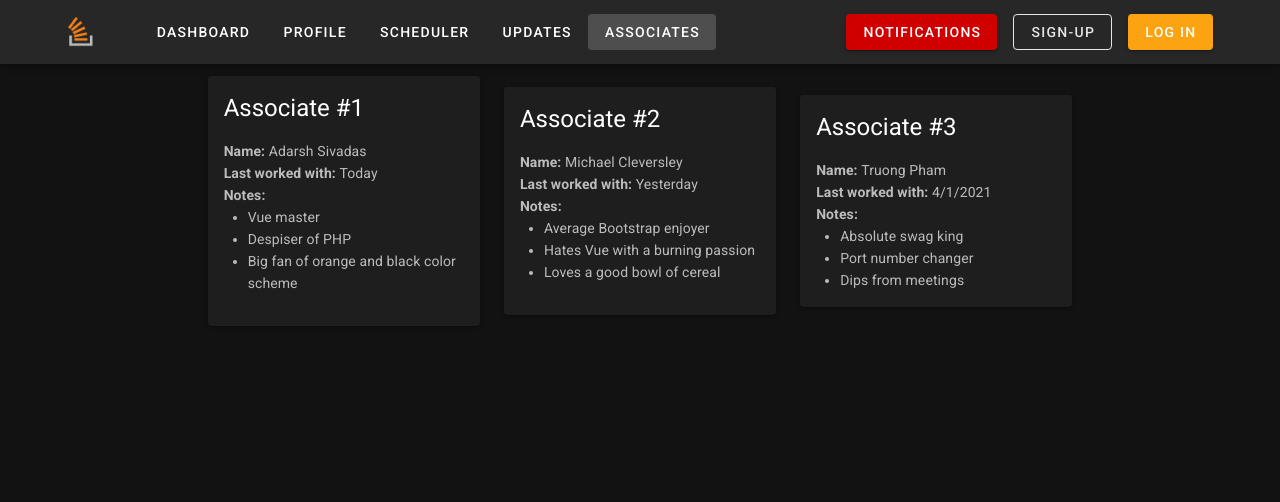
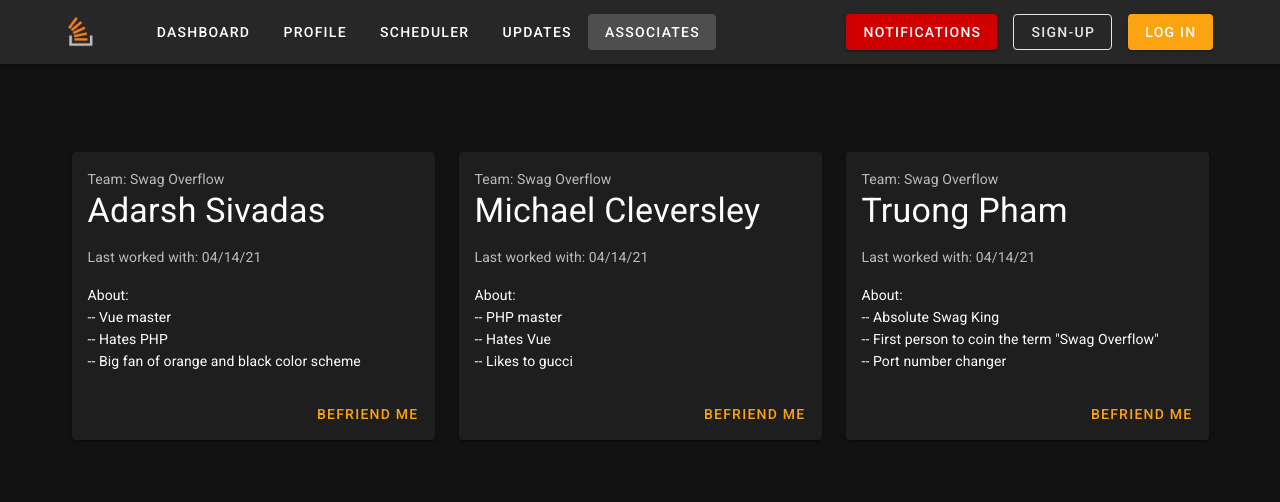
Before and after one commit to cse442-at-ub/cse442-project-swag-overflow, a Nuxt app in the folder front-end/: page /associates in a window 1280 px wide. Shown: the top 502 px of the page. Built offline with nearby package versions, Linux system fonts and the light colour scheme; what vue-notification would draw is missing.

Commit message:
#26 Update the associates page into newer format
Changed the website title to "Swag Overflow"

```diff
--- a/front-end/nuxt.config.js
+++ b/front-end/nuxt.config.js
@@ -7,8 +7,8 @@ export default {
     base: '/CSE442-542/2021-Spring/cse-442m/front-end/dist'
   },
   head: {
-    titleTemplate: '%s - front-end',
-    title: 'front-end',
+    titleTemplate: 'Swag Overflow',
+    title: 'Swag Overflow',
     htmlAttrs: {
       lang: 'en'
     },
--- a/front-end/pages/associates.vue
+++ b/front-end/pages/associates.vue
@@ -1,61 +1,105 @@
 <template>
-    <v-row justify="center" align="center">
-        <v-col cols="3">
-            <v-card>
-                <v-card-title class="headline">
-                Associate #1
-                </v-card-title>
+  <v-app id="associates">
+    <v-main>
+      <v-container>
+        <v-row>
+          <v-col
+            cols="4"
+          >
+            <v-card class="mx-auto"
+            >
               <v-card-text>
-                    <p>
-                        <b>Name: </b>Adarsh Sivadas<br>
-                        <b>Last worked with: </b>Today<br>
-                        <b>Notes: </b><br>
-                    <ul>
-                        <li>Vue master</li>
-                        <li>Despiser of PHP</li>
-                        <li>Big fan of orange and black color scheme</li>
-                    </ul>
+                <div>Team: Swag Overflow</div>
+                <p class="display-1 text--primary">
+                  Adarsh Sivadas
                 </p>
+                <p>Last worked with: 04/14/21</p>
+                <div class="text--primary">
+                  About:<br>
+                  -- Vue master <br>
+                  -- Hates PHP <br>
+                  -- Big fan of orange and black color scheme <br>
+                </div>
               </v-card-text>
+
+              <v-card-actions>
+                <v-spacer></v-spacer>
+                <v-btn
+                  text
+                  color="accent"
+                >
+                  Befriend me
+                </v-btn>
+              </v-card-actions>
             </v-card>
           </v-col>
-        <v-col cols="3">
-            <v-card>
-                <v-card-title class="headline">
-                Associate #2
-                </v-card-title>
+
+          <v-col
+            cols="4"
+          >
+            <v-card class="mx-auto"
+            >
               <v-card-text>
-                    <p>
-                        <b>Name: </b>Michael Cleversley<br>
-                        <b>Last worked with: </b>Yesterday<br>
-                        <b>Notes: </b><br>
-                        <ul>
-                            <li>Average Bootstrap enjoyer</li>
-                            <li>Hates Vue with a burning passion</li>
-                            <li>Loves a good bowl of cereal</li>
-                        </ul>
+                <div>Team: Swag Overflow</div>
+                <p class="display-1 text--primary">
+                  Michael Cleversley
                 </p>
+                <p>Last worked with: 04/14/21</p>
+                <div class="text--primary">
+                  About:<br>
+                  -- PHP master <br>
+                  -- Hates Vue <br>
+                  -- Likes to gucci <br>
+                </div>
               </v-card-text>
+
+              <v-card-actions>
+                <v-spacer></v-spacer>
+                <v-btn
+                  text
+                  color="accent"
+                >
+                  Befriend me
+                </v-btn>
+              </v-card-actions>
+
             </v-card>
           </v-col>
-        <v-col cols="3">
-            <v-card>
-                <v-card-title class="headline">
-                Associate #3
-                </v-card-title>
+
+          <v-col
+            cols="4"
+          >
+            <v-card class="mx-auto">
               <v-card-text>
-                    <b>Name: </b>Truong Pham<br>
-                    <b>Last worked with: </b>4/1/2021<br>
-                    <b>Notes: </b><br>
-                    <ul>
-                        <li>Absolute swag king</li>
-                        <li>Port number changer</li>
-                        <li>Dips from meetings</li>
-                    </ul>
+                <div>Team: Swag Overflow</div>
+                <p class="display-1 text--primary">
+                  Truong Pham
+                </p>
+                <p>Last worked with: 04/14/21</p>
+                <div class="text--primary">
+                  About: <br>
+                  -- Absolute Swag King <br>
+                  -- First person to coin the term "Swag Overflow" <br>
+                  -- Port number changer <br>
+                </div>
               </v-card-text>
+
+              <v-card-actions>
+                <v-spacer></v-spacer>
+                <v-btn
+                  text
+                  color="accent"
+                >
+                  Befriend me
+                </v-btn>
+              </v-card-actions>
+
             </v-card>
           </v-col>
         </v-row>
+      </v-container>
+    </v-main>
+  </v-app>
 </template>
 
 <script>
@@ -69,3 +113,7 @@ export default {
         }
     }
 </script>
+export default {
+//
+}
+</script>
```
Lines whose indentation alone changed are shown as unchanged.
